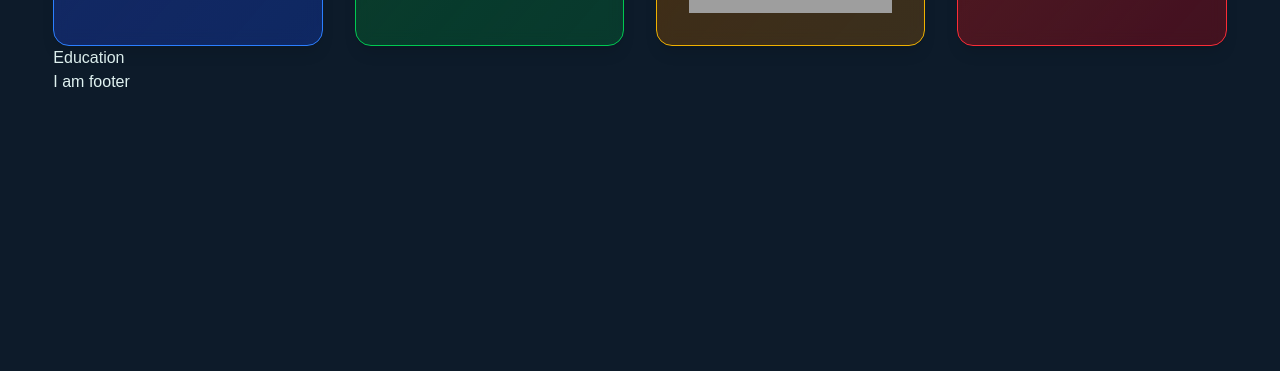
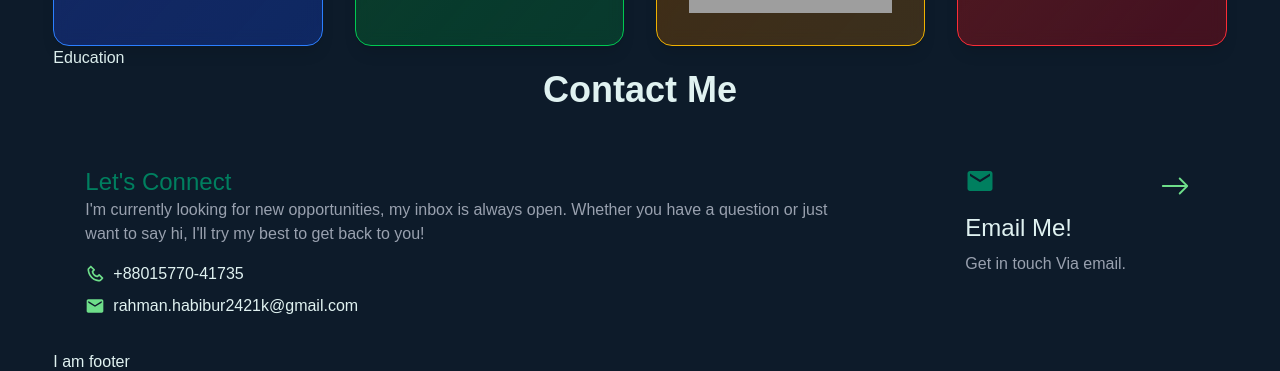
Before and after one commit to habib-676/porfoliooo, a React (Vite) app: page /#contact in a window 1280 px wide. Before the commit this address led to /. Shown: the part 1567-1938 px from the top of the page. Before the commit the page ends 1661 px from the top, so only its background shows below. Built offline with nearby package versions, Linux system fonts and the light colour scheme; grey boxes are pictures that could not be loaded.

Commit message:
contact added

```diff
--- a/package.json
+++ b/package.json
@@ -15,6 +15,7 @@
     "react": "^19.1.0",
     "react-dom": "^19.1.0",
     "react-icons": "^5.5.0",
+    "react-intersection-observer": "^9.16.0",
     "react-router": "^7.6.3",
     "react-scroll": "^1.9.3",
     "tailwindcss": "^4.1.11"
--- /dev/null
+++ b/src/Pages/contact/Contact.jsx
@@ -0,0 +1,57 @@
+import React, { useEffect } from "react";
+import { BiPhone } from "react-icons/bi";
+import { BsArrowRight } from "react-icons/bs";
+import { MdEmail, MdMail } from "react-icons/md";
+import { useInView } from "react-intersection-observer";
+
+const Contact = () => {
+  const { ref, inView } = useInView({
+    threshold: 0.5,
+  });
+
+  useEffect(() => {
+    if (inView) {
+      window.history.replaceState(null, "", "#contact");
+    }
+  }, [inView]);
+  return (
+    <div ref={ref}>
+      <h1 className="text-4xl font-bold text-center mb-6">Contact Me</h1>
+      <div className="flex sm:flex-row flex-col gap-4 sm:gap-0 justify-between ">
+        <div className="bg rounded-2xl p-8 sm:w-[70%]">
+          <h1 className="text-2xl text-primary">Let's Connect</h1>
+          <p className="text-gray-400">
+            I'm currently looking for new opportunities, my inbox is always
+            open. Whether you have a question or just want to say hi, I'll try
+            my best to get back to you!
+          </p>
+          <div className="flex gap-2 items-center mt-4">
+            <BiPhone className="text-xl text-accent"></BiPhone>
+            <p>+88015770-41735</p>
+          </div>
+          <div className="flex gap-2 items-center mt-2">
+            <MdEmail className="text-xl text-accent"></MdEmail>
+            <p>rahman.habibur2421k@gmail.com</p>
+          </div>
+        </div>
+        <a
+          href="https://mail.google.com/mail/?view=cm&fs=1&to=rahman.habibur2421k@gmail.com"
+          target="_blank"
+          rel="noopener noreferrer"
+          className="bg rounded-2xl p-8 sm:w-[25%] hover:animate-pop hover:cursor-pointer"
+        >
+          <div className="flex justify-between">
+            <MdMail className="text-3xl mb-4 text-primary"></MdMail>
+            <button className="btn btn-ghost btn-circle">
+              <BsArrowRight className="text-3xl text-accent"></BsArrowRight>
+            </button>
+          </div>
+          <h1 className="text-2xl mb-2">Email Me!</h1>
+          <p className="text-gray-400">Get in touch Via email.</p>
+        </a>
+      </div>
+    </div>
+  );
+};
+
+export default Contact;
--- a/src/layouts/HomeLayout.jsx
+++ b/src/layouts/HomeLayout.jsx
@@ -4,6 +4,7 @@ import Banner from "../Pages/banner/Banner";
 import Skills from "../Pages/skills/Skills";
 import About from "../Pages/about/About";
 import Education from "../Pages/education/Education";
+import Contact from "../Pages/contact/Contact";
 
 const HomeLayout = () => {
   return (
@@ -21,7 +22,12 @@ const HomeLayout = () => {
       <section id="education">
         <Education></Education>
       </section>
-      <Footer />
+      <section id="contact">
+        <Contact></Contact>
+      </section>
+      <footer>
+        <Footer />
+      </footer>
     </div>
   );
 };
--- a/src/shared/Nav.jsx
+++ b/src/shared/Nav.jsx
@@ -4,22 +4,22 @@ const Nav = () => {
   const navLinks = (
     <>
       <li>
-        <Link to="about" smooth={true} duration={500}>
+        <Link to="about" smooth={true} duration={400}>
           About
         </Link>
       </li>
       <li>
-        <Link to="skills" smooth={true} duration={500}>
+        <Link to="skills" smooth={true} duration={400}>
           Skills
         </Link>
       </li>
       <li>
-        <Link to="education" smooth={true} duration={500}>
+        <Link to="education" smooth={true} duration={400}>
           Education
         </Link>
       </li>
       <li>
-        <Link to="experience" smooth={true} duration={500}>
+        <Link to="experience" smooth={true} duration={400}>
           Experience
         </Link>
       </li>
@@ -27,7 +27,9 @@ const Nav = () => {
         <a>Projects</a>
       </li>
       <li>
-        <a>Contact </a>
+         <Link to="contact" smooth={true} duration={400}>
+          Contact
+        </Link>
       </li>
     </>
   );
```
